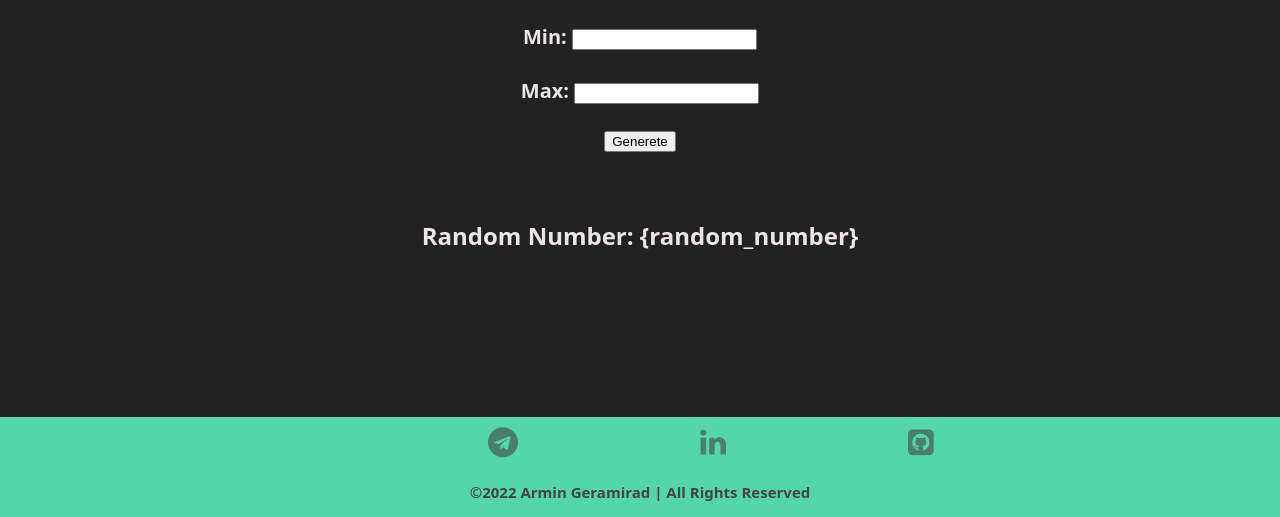
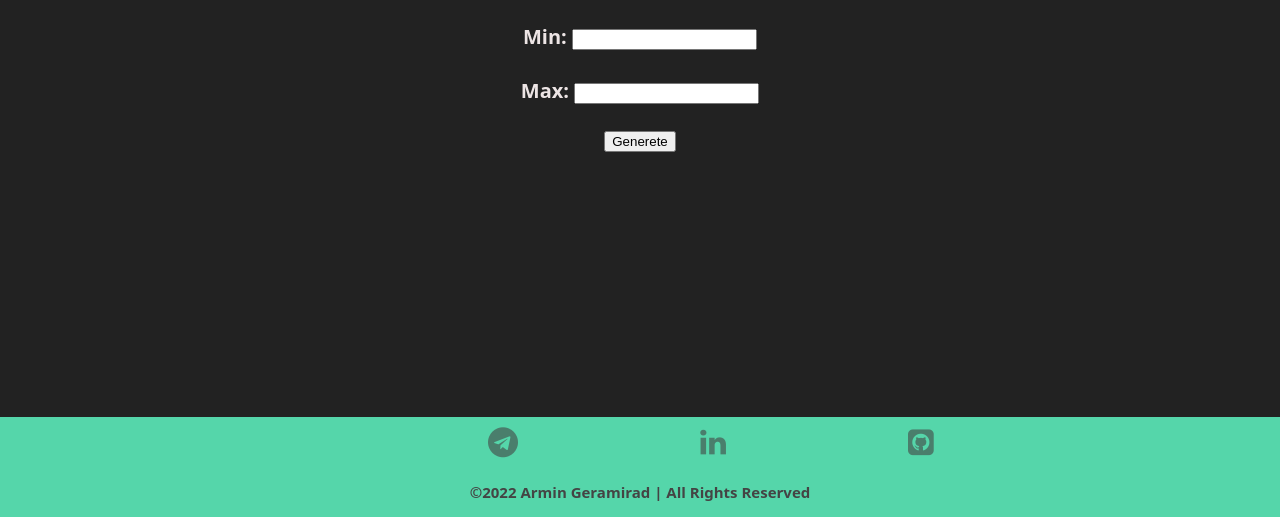
Before and after one commit to ArminGer03/Hamravesh-Task3, a Flask app: page /dashboard in a window 1280 px wide. Shown: the part 283-800 px from the top of the page. Run offline with Flask 3, Linux system fonts and the light colour scheme; a user stored in the database is signed in.

Commit message:
Update dashboard.html

```diff
--- a/templates/dashboard.html
+++ b/templates/dashboard.html
@@ -38,7 +38,10 @@
         <input type="number" id="max" name="max" required><br><br>
         <input type="submit" value="Generete"><br><br>
     </form>
-    <h2>Random Number: {random_number}</h2>
+    {%  if  random_number %}
+    <h2>Random Number: {{random_number}}</h2>
+ 	{% endif %}
+
 </div>
 
 
```
